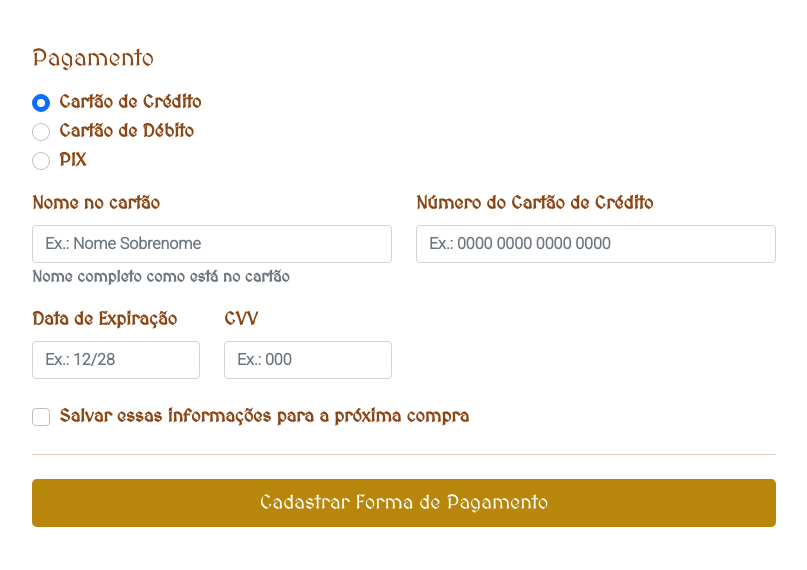
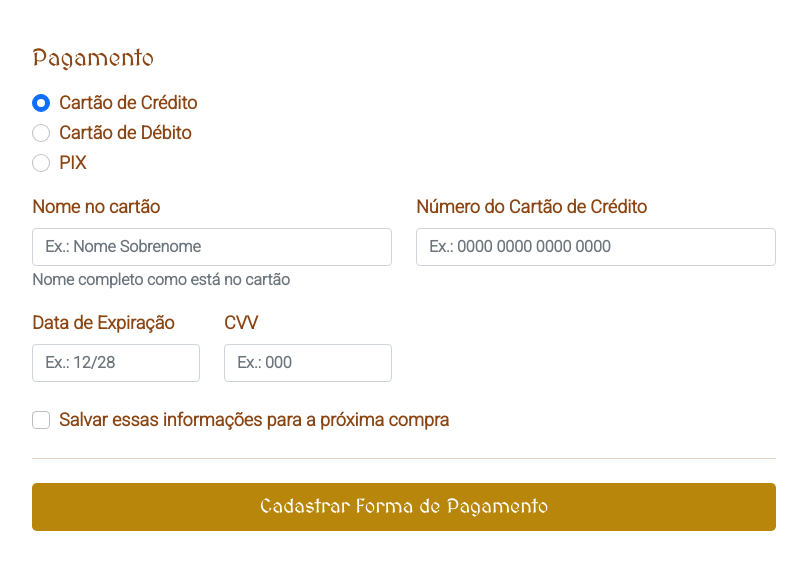
Before and after one commit to ProjetoDevBrew/FrontendVanilla, a plain HTML site: page pagamento/cadastro-pagamento.html in a window 1280 px wide. Shown: the part 170-740 px from the top of the page, without its empty margins (50-857 px from the left). Drawn offline with nearby package versions, Linux system fonts and the light colour scheme.

Commit message:
Pequenas alterações nas fontes

```diff
--- a/endereco/styles-endereco.css
+++ b/endereco/styles-endereco.css
@@ -22,6 +22,10 @@
     font-weight: bold;
 }
 
+.label-endereco{
+    font-family: 'Roboto', sans-serif;
+}
+
 .form-control:hover{
     box-shadow: 2px 2px 0px 0px #8B4513;
     border-color: #8B4513;
--- a/pagamento/cadastro-pagamento.html
+++ b/pagamento/cadastro-pagamento.html
@@ -35,93 +35,44 @@
         FORMA DE PAGAMENTO
       </p><br>
     </div>
-
- <!--    <div class="row g-5">
-      <div class="col-md-5 col-lg-4 order-md-last">
-        <h4 class="d-flex justify-content-between align-items-center mb-3">
-          <span class="text-primary">Resumo da Compra</span>
-          <span class="badge bg-primary rounded-pill">3</span>
-        </h4>
-        <ul class="list-group mb-3">
-          <li class="list-group-item d-flex justify-content-between lh-sm">
-            <div>
-              <h6 class="my-0">Produto</h6>
-              <small class="text-muted">Descrição</small>
-            </div>
-            <span class="text-muted">R$ 12,00</span>
-          </li>
-          <li class="list-group-item d-flex justify-content-between lh-sm">
-            <div>
-              <h6 class="my-0">Produto 2</h6>
-              <small class="text-muted">Descrição</small>
-            </div>
-            <span class="text-muted">R$ 8,00</span>
-          </li>
-          <li class="list-group-item d-flex justify-content-between lh-sm">
-            <div>
-              <h6 class="my-0">Produto 3</h6>
-              <small class="text-muted">Descrição</small>
-            </div>
-            <span class="text-muted">R$ 5,00</span>
-          </li>
-          <li class="list-group-item d-flex justify-content-between bg-light">
-            <div class="text-success">
-              <h6 class="my-0">Código de Promoção</h6>
-              <small>DEVBEERPROMO</small>
-            </div>
-            <span class="text-success">− R$5,00</span>
-          </li>
-          <li class="list-group-item d-flex justify-content-between">
-            <span>Total (RS)</span>
-            <strong>R$ 20,00</strong>
-          </li>
-        </ul>
-
-        <form class="card p-2">
-          <div class="input-group">
-            <input type="text" class="form-control" placeholder="Código da Promoção">
-            <button type="submit" class="btn btn-secondary">Resgatar</button>
-          </div>
-        </form>
-      </div> -->
       <div class="col-md-7 col-lg-8">
         <h4 class="mb-3">Pagamento</h4>
 
         <div class="my-3">
           <div class="form-check">
             <input id="credit" name="paymentMethod" type="radio" class="form-check-input" checked required>
-            <label class="form-check-label" for="credit">Cartão de Crédito</label>
+            <label class="form-check-label label-pagamento" for="credit">Cartão de Crédito</label>
           </div>
           <div class="form-check">
             <input id="debit" name="paymentMethod" type="radio" class="form-check-input" required>
-            <label class="form-check-label" for="debit">Cartão de Débito</label>
+            <label class="form-check-label label-pagamento" for="debit">Cartão de Débito</label>
           </div>
           <div class="form-check">
             <input id="paypal" name="paymentMethod" type="radio" class="form-check-input" required>
-            <label class="form-check-label" for="paypal">PIX</label>
+            <label class="form-check-label label-pagamento" for="pix">PIX</label>
           </div>
         </div>
 
         <div class="row gy-3">
           <div class="col-md-6">
-            <label for="cc-name" class="form-label">Nome no cartão</label>
+            <label for="cc-name" class="form-label label-pagamento">Nome no cartão</label>
             <input type="text" class="form-control" id="cc-name" placeholder="Ex.: Nome Sobrenome" required>
-            <small class="text-muted">Nome completo como está no cartão</small>
+            <small class="text-muted label-pagamento">Nome completo como está no cartão</small>
             <div class="invalid-feedback">
               Nome igual ao do cartão obrigatório.
             </div>
           </div>
 
           <div class="col-md-6">
-            <label for="cc-number" class="form-label">Número do Cartão de Crédito</label>
+            <label for="cc-number" class="form-label label-pagamento">Número do Cartão de Crédito</label>
             <input type="text" class="form-control" id="cc-number" placeholder="Ex.: 0000 0000 0000 0000" required>
-            <div class="invalid-feedback">
+            <div class="invalid-feedback ">
               Número do cartão obrigatório.
             </div>
           </div>
 
           <div class="col-md-3">
-            <label for="cc-expiration" class="form-label">Data de Expiração</label>
+            <label for="cc-expiration" class="form-label label-pagamento">Data de Expiração</label>
             <input type="text" class="form-control" id="cc-expiration" placeholder="Ex.: 12/28" required>
             <div class="invalid-feedback">
               Data de expiração obrigatória.
@@ -129,7 +80,7 @@
           </div>
 
           <div class="col-md-3">
-            <label for="cc-cvv" class="form-label">CVV</label>
+            <label for="cc-cvv" class="form-label label-pagamento">CVV</label>
             <input type="text" class="form-control" id="cc-cvv" placeholder="Ex.: 000" required>
             <div class="invalid-feedback">
               Código de segurança obrigatório.
@@ -138,8 +89,8 @@
         </div>
 
         <div class="form-check my-4">
-          <input type="checkbox" class="form-check-input" id="save-info">
-          <label class="form-check-label" for="save-info">Salvar essas informações para a próxima compra</label>
+          <input type="checkbox" class="form-check-input " id="save-info">
+          <label class="form-check-label label-pagamento" for="save-info">Salvar essas informações para a próxima compra</label>
         </div>
         <hr class="my-4">
 
--- a/pagamento/styles-pagamento.css
+++ b/pagamento/styles-pagamento.css
@@ -18,9 +18,9 @@
     font-size: 15px;
 }
 
-.form-control {
+.form-control, .label-pagamento {
     font-family: 'Roboto', sans-serif;
-    font-weight: bold;
+    font-weight: bolder;
 
 }
 
```
Also changed, not shown: carrinho/carrinho.html (+3 -3 lines), carrinho/styles-carrinho.css (+6 -1 lines), endereco/endereco-entrega.html (+9 -9 lines).
